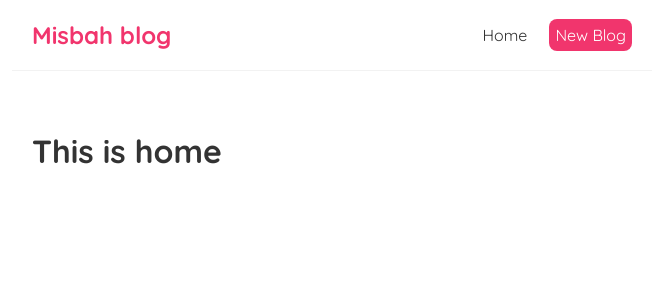
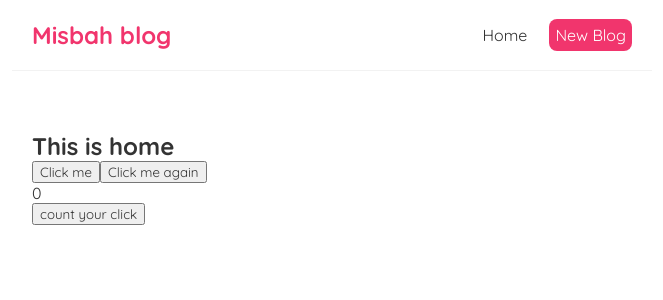
Before and after one commit to mahidulmisbah/learn-react, a React (Create React App) app: page / in a window 1280 px wide. Shown: the top 300 px of the page, without its empty margins (308-971 px from the left). Built offline with nearby package versions, Linux system fonts and the light colour scheme.

Commit message:
lecture 7 and 8 : how to use onClick method, how use useState of react component

```diff
--- a/src/Home.js
+++ b/src/Home.js
@@ -1,9 +1,34 @@
+import { useState } from "react";
+var val = 0;
+
 const Home = () => {
+    const [preValue, updateValue] = useState(0);
+
+    function handleClick(e){
+        console.log('This is handleClick' , e.target);
+    }
+
+    const handleParameter = (name,e) => {
+        console.log('handle click with parameter ' , name , e.detail);
+    }
+
+function changeState()
+{
+    val= val+1;
+    console.log(val);
+    updateValue(val);
+}
+
     return (
         <div className="home">
-            <h1>This is home</h1>
+            <h2>This is home</h2>
+            <button onClick = {handleClick}>Click me</button>
+            <button onClick = { (e) => handleParameter('misbah',e)}>Click me again</button>
+
+            <p>{preValue}</p>
+            <button onClick = {changeState}>count your click</button>
+
         </div>
      );
 }
-
 export default Home;
```
